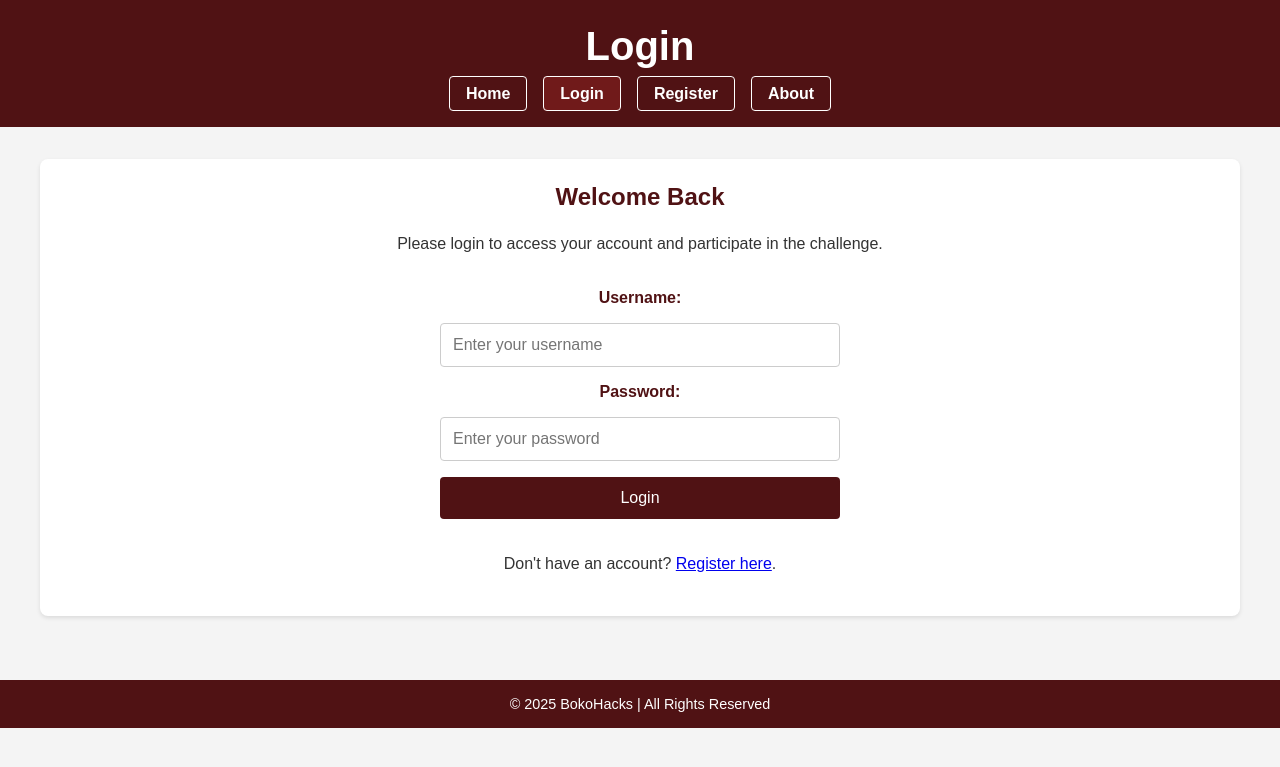
After one commit to KayVin065/Boko-Hacks-2025, a Flask app: template Boko-Hacks-2025-main/templates/mfa.html in a window 1280 px wide. The commit adds this page. Shown: the top 767 px of the page. Run offline with Flask 3, Linux system fonts and the light colour scheme; the template is opened without the code that fills it, so the values that code supplies are empty.

```diff
--- a/Boko-Hacks-2025-main/app.py
+++ b/Boko-Hacks-2025-main/app.py
@@ -21,7 +21,8 @@ import secrets
 import os
 
 app = Flask(__name__)
-app.secret_key = secrets.token_hex(32)  # more secure secret_key
+#app.secret_key = secrets.token_hex(32)  # more secure secret_key
+app.secret_key = "supersecretkey"
 
 app.config["SQLALCHEMY_DATABASE_URI"] = "sqlite:///boko_hacks.db"
 app.config["SQLALCHEMY_TRACK_MODIFICATIONS"] = False
--- a/Boko-Hacks-2025-main/models/user.py
+++ b/Boko-Hacks-2025-main/models/user.py
@@ -5,6 +5,7 @@ class User(db.Model):
     __tablename__ = "users"
 
     id = db.Column(db.Integer, primary_key=True)
+    email = db.Column(db.String(150), unique=True, nullable=False)
     username = db.Column(db.String(150), unique=True, nullable=False)
     password_hash = db.Column(db.String(200), nullable=False)
 
--- a/Boko-Hacks-2025-main/routes/login.py
+++ b/Boko-Hacks-2025-main/routes/login.py
@@ -9,8 +9,10 @@ def login():
     if request.method == "POST":
         username = request.form.get("username")
         password = request.form.get("password")
+        email = request.form.get("email")
 
         user = User.query.filter_by(username=username).first()
+        # implement duo-authentication here, THEN log in success teehee
         if user and user.check_password(password):
             session["user"] = user.username
             flash("Login successful!", "success")
--- /dev/null
+++ b/Boko-Hacks-2025-main/templates/mfa.html
@@ -0,0 +1,51 @@
+<!DOCTYPE html>
+<html lang="en">
+<head>
+  <meta charset="UTF-8">
+  <meta name="viewport" content="width=device-width, initial-scale=1.0">
+  <link rel="stylesheet" href="/static/styles.css">
+  <title>Duo Security</title>
+</head>
+<body>
+  <header>
+    <h1>Login</h1>
+    <nav>
+      <ul>
+        <li><a href="/">Home</a></li>
+        <li><a href="/login" class="active">Login</a></li>
+        <li><a href="/register">Register</a></li>
+        <li><a href="/about">About</a></li>
+      </ul>
+    </nav>
+  </header>
+  <main>
+    {% with messages = get_flashed_messages(with_categories=true) %}
+      {% if messages %}
+        <div class="flash-messages">
+          {% for category, message in messages %}
+            <div class="flash {{ category }}">{{ message }}</div>
+          {% endfor %}
+        </div>
+      {% endif %}
+    {% endwith %}
+
+    <section>
+      <h2>Welcome Back</h2>
+      <p>Please login to access your account and participate in the challenge.</p>
+      <form action="/login" method="POST">
+        <label for="username">Username:</label>
+        <input type="text" id="username" name="username" placeholder="Enter your username" required>
+
+        <label for="password">Password:</label>
+        <input type="password" id="password" name="password" placeholder="Enter your password" required>
+
+        <button type="submit">Login</button>
+      </form>
+      <p>Don't have an account? <a href="/register">Register here</a>.</p>
+    </section>
+  </main>
+  <footer>
+    <p>&copy; 2025 BokoHacks | All Rights Reserved</p>
+  </footer>
+</body>
+</html>
--- a/Boko-Hacks-2025-main/templates/register.html
+++ b/Boko-Hacks-2025-main/templates/register.html
@@ -43,7 +43,7 @@
         <input type="password" id="password" name="password" placeholder="Create a password" required>
 
         <label for="password2">Confirm Password:</label>
-        <input type="password2" id="password2" name="password2" placeholder="Confirm password" required>
+        <input type="password" id="password2" name="password2" placeholder="Confirm password" required>
 
         <label for="captcha">Enter CAPTCHA:</label>
         <div class="captcha-box">
@@ -53,7 +53,6 @@
 
         <button id="regButton" type="submit">Register</button>
       </form>
-      <p id="alertOutput"></p>
       <p>Already have an account? <a href="{{ url_for('login.login') }}">Login here</a>.</p>
     </section>
   </main>
```
Also changed, not shown: Boko-Hacks-2025-main/routes/captcha.py (+6 -7 lines), Boko-Hacks-2025-main/routes/mfa.py (added, +10 -0 lines), Boko-Hacks-2025-main/routes/register.py (+10 -1 lines), Boko-Hacks-2025-main/static/js/passwordCheck.js (+8 -8 lines), Boko-Hacks-2025-main/vulnerabilities.md (+2 -1 lines).
